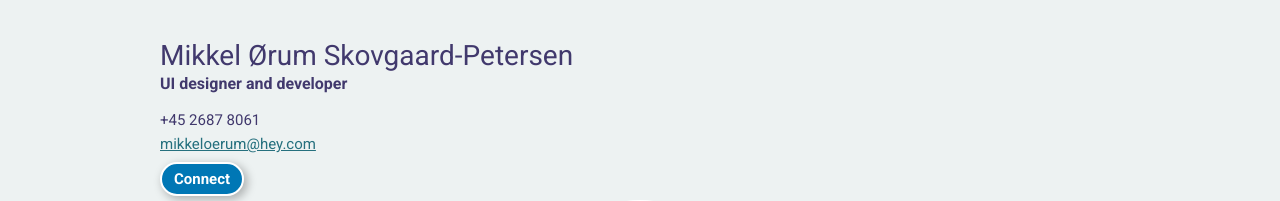
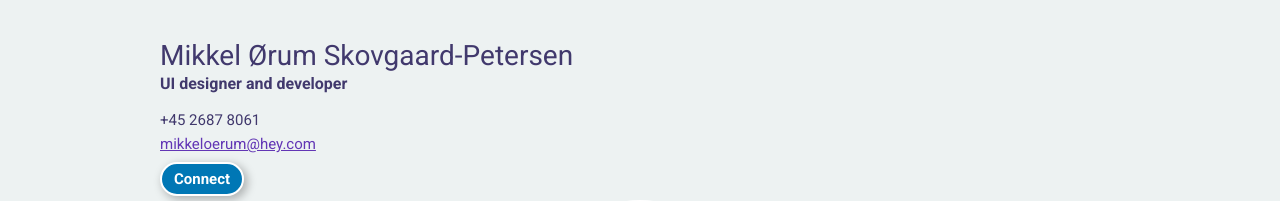
Before and after one commit to rx-mikkel/curriculum-vitae, an Angular app: page / in a window 1280 px wide. Shown: the top 201 px of the page. Built offline with nearby package versions, Linux system fonts and the light colour scheme.

Commit message:
ui fixes

```diff
--- a/src/assets/styles/_layout.scss
+++ b/src/assets/styles/_layout.scss
@@ -22,11 +22,11 @@ p a {
 }
 
 a, a:visited {
-	color: $blue-bg;
+	color: $purple-link;
 }
 
 a:hover {
-	color: #0791ab;
+	color: lighten($purple-link, 12%);
 }
 
 p + p {
@@ -62,7 +62,7 @@ h4 {
 .link-button {
 	background-color: #02a556;
 	padding: .5em 1em;
-	color: #fff;
+	color: #fff !important;
 	border-radius: 50px;
 	text-decoration: none;
 	border: 2px solid #fff;
@@ -110,7 +110,7 @@ h4 {
 
 .raised {
 	box-shadow: 3px 3px 9px 1px rgba(0,0,0,.25);
-    transition: all .1s ease;
+    transition: all .2s ease;
 
 	&:hover {
 		box-shadow: 7px 7px 14px rgba(0,0,0,.2);
```
